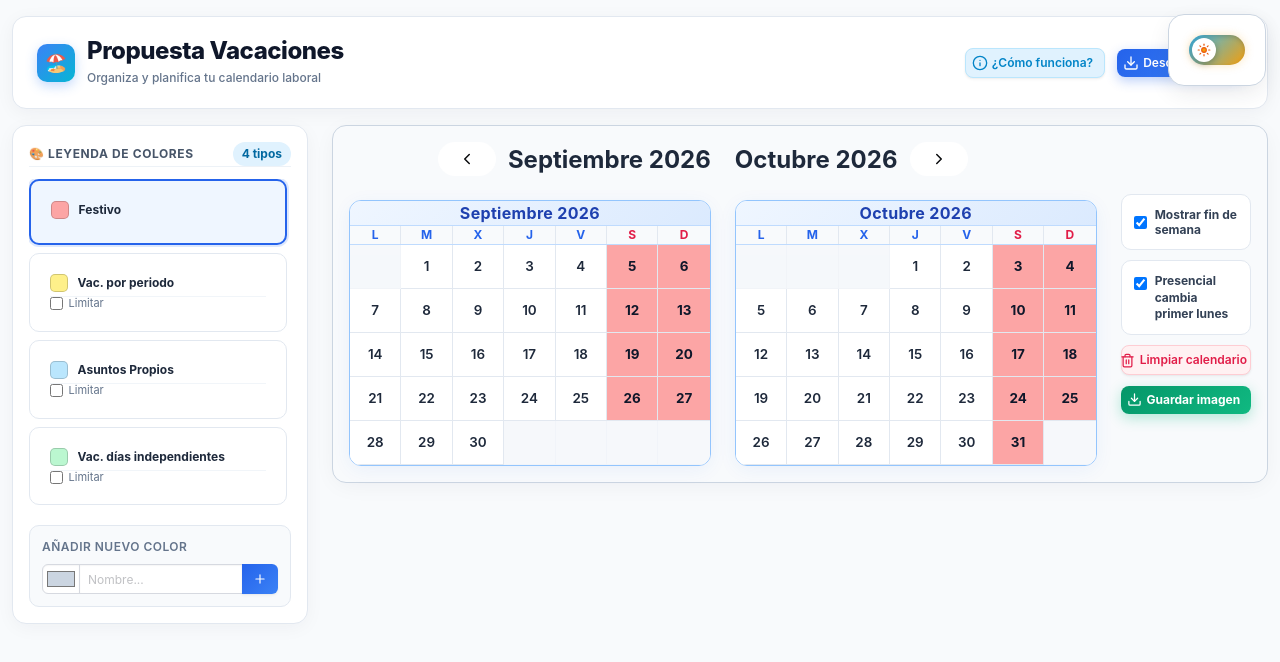
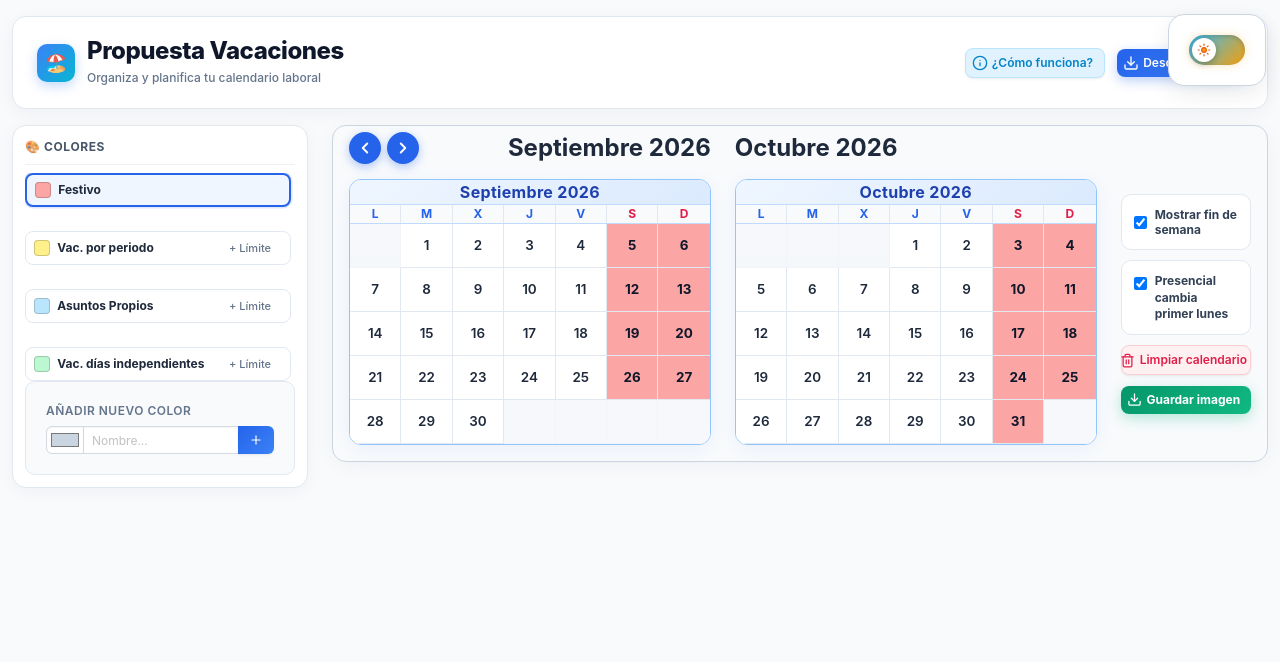
Before and after one commit to demalmar/PropuestaVacaciones, a React (Vite) app: page / in a window 1280 px wide. Shown: the top 662 px of the page. Built offline with nearby package versions, Linux system fonts and the light colour scheme.

Commit message:
feat: Colores compact single-line list with inline limits, delete custom categories, and absolute << >> buttons

```diff
--- a/index.tsx
+++ b/index.tsx
@@ -171,7 +171,23 @@ const CalendarApp = () => {
     const newId = Date.now().toString();
     setLegendColors(prev => [...prev, { id: newId, label: newLabel, color: newColorHex }]);
     setNewLabel('');
-    setActiveColorId(newId); // Selecciona el nuevo color automticamente
+    setActiveColorId(newId); // Selecciona el nuevo color automáticamente
+  };
+
+  const handleDeleteColor = (idToDelete) => {
+    setLegendColors(prev => prev.filter(c => c.id !== idToDelete));
+    setColoredDays(prev => {
+      const updated = { ...prev };
+      Object.keys(updated).forEach(dateStr => {
+        if (updated[dateStr] === idToDelete) {
+          delete updated[dateStr];
+        }
+      });
+      return updated;
+    });
+    if (activeColorId === idToDelete) {
+      setActiveColorId('1');
+    }
   };
 
   const handlePrevMonth = () => {
@@ -610,10 +626,10 @@ const CalendarApp = () => {
           {/* Fila Principal: Panel Leyenda a la izquierda | Panel Calendarios en el centro con Acciones a su derecha */}
           <div className="columns is-variable is-3 is-desktop">
 
-            {/* 1. Contenedor Propio Izquierdo: Leyenda de Colores + Añadir nuevo color */}
+            {/* 1. Contenedor Propio Izquierdo: Colores + Añadir nuevo color */}
             <div className="column is-3-desktop is-4-tablet">
               <div
-                className="box p-4 is-flex is-flex-direction-column"
+                className="box p-3 is-flex is-flex-direction-column"
                 style={{
                   border: isDarkMode ? '1px solid #334155' : '1px solid #e2e8f0',
                   borderRadius: '14px',
@@ -622,19 +638,18 @@ const CalendarApp = () => {
                   boxShadow: isDarkMode ? 'none' : '0 4px 20px -2px rgba(30, 41, 59, 0.05)'
                 }}
               >
-                <div className="is-flex is-justify-content-space-between is-align-items-center pb-2.5 mb-3" style={{ borderBottom: isDarkMode ? '1px solid #334155' : '1px solid #edf2f7' }}>
+                {/* Cabecera Colores */}
+                <div className="pb-2 mb-2" style={{ borderBottom: isDarkMode ? '1px solid #334155' : '1px solid #edf2f7' }}>
                   <h3 className="is-size-7 is-uppercase has-text-weight-bold" style={{ color: isDarkMode ? '#94a3b8' : '#475569', letterSpacing: '0.05em' }}>
-                    🎨 Leyenda de Colores
+                    🎨 Colores
                   </h3>
-                  <span className="tag is-rounded is-small" style={{ backgroundColor: isDarkMode ? '#334155' : '#e0f2fe', color: isDarkMode ? '#93c5fd' : '#0369a1', fontWeight: 700 }}>
-                    {legendColors.length} tipos
-                  </span>
                 </div>
 
-                {/* Contenedor con scroll interno para la lista de etiquetas */}
-                <div className="custom-scrollbar pr-1 mb-3" style={{ maxHeight: '350px', overflowY: 'auto' }}>
+                {/* Lista compacta de colores */}
+                <div className="custom-scrollbar pr-1 mb-2.5" style={{ maxHeight: '380px', overflowY: 'auto' }}>
                   {legendColors.map((item) => {
                     const isSpecial = ['2', '3', '4'].includes(item.id);
+                    const isCustom = !['1', '2', '3', '4'].includes(item.id);
                     const limitConfig = limits[item.id];
                     const usage = Object.values(coloredDays).filter(id => id === item.id).length;
                     const remaining = (limitConfig?.max || 0) - usage;
@@ -650,76 +665,107 @@ const CalendarApp = () => {
                     return (
                       <div
                         key={item.id}
-                        className="box p-2.5 mb-2"
+                        onClick={() => setActiveColorId(item.id)}
+                        className="box mb-1.5 is-flex is-align-items-center is-justify-content-space-between"
                         style={{
                           cursor: 'pointer',
                           border: itemBorder,
                           backgroundColor: itemBg,
-                          boxShadow: isActive ? '0 0 0 2px rgba(37,99,235,0.15)' : 'none',
-                          borderRadius: '10px',
-                          transition: 'all 0.15s ease'
+                          boxShadow: isActive ? '0 0 0 1.5px rgba(37,99,235,0.15)' : 'none',
+                          borderRadius: '8px',
+                          padding: '4px 8px',
+                          minHeight: '34px',
+                          transition: 'all 0.12s ease',
+                          gap: '0.4rem'
                         }}
                       >
-                        <div
-                          title={item.fullName || item.label}
-                          onClick={() => setActiveColorId(item.id)}
-                          className="is-flex is-align-items-center mb-1"
-                          style={{ gap: '0.6rem' }}
-                        >
+                        {/* Izquierda: Muestra de color + Nombre en una sola línea */}
+                        <div className="is-flex is-align-items-center is-flex-grow-1 is-clipped" style={{ gap: '0.45rem', minWidth: 0 }}>
                           <span
                             style={{
-                              width: '18px',
-                              height: '18px',
-                              borderRadius: '5px',
+                              width: '16px',
+                              height: '16px',
+                              borderRadius: '4px',
                               backgroundColor: item.color,
                               border: '1px solid rgba(0,0,0,0.18)',
                               display: 'inline-block',
                               flexShrink: 0
                             }}
                           />
-                          <span className="is-size-7 has-text-weight-bold is-flex-grow-1 is-clipped" style={{ color: isDarkMode ? '#f1f5f9' : '#1e293b' }}>
+                          <span
+                            className="is-size-7 has-text-weight-bold is-clipped"
+                            title={item.fullName || item.label}
+                            style={{
+                              color: isDarkMode ? '#f1f5f9' : '#1e293b',
+                              whiteSpace: 'nowrap',
+                              overflow: 'hidden',
+                              textOverflow: 'ellipsis',
+                              fontSize: '12px'
+                            }}
+                          >
                             {item.label}
                           </span>
                         </div>
+
+                        {/* Derecha: Control de límite compacto o papelera para eliminar personalizadas */}
+                        <div className="is-flex is-align-items-center" style={{ gap: '0.25rem', flexShrink: 0 }} onClick={(e) => e.stopPropagation()}>
                           {isSpecial && (
-                          <div className="is-flex is-align-items-center is-justify-content-space-between pt-1.5 mt-1" style={{ borderTop: isDarkMode ? '1px solid #334155' : '1px solid #f1f5f9' }}>
-                            <label className="checkbox is-size-7 has-text-grey is-flex is-align-items-center" style={{ gap: '0.35rem' }}>
-                              <input
-                                type="checkbox"
-                                checked={limitConfig?.enabled || false}
-                                onChange={(e) => handleLimitToggle(item.id, e.target.checked)}
-                              />
-                              <span style={{ fontSize: '11px', color: isDarkMode ? '#94a3b8' : '#64748b' }}>Limitar</span>
-                            </label>
-                            {limitConfig?.enabled && (
-                              <div className="is-flex is-align-items-center" style={{ gap: '0.25rem' }}>
+                            limitConfig?.enabled ? (
+                              <div className="is-flex is-align-items-center" style={{ gap: '0.2rem' }}>
                                 <input
                                   type="number"
                                   min="0"
                                   value={limitConfig.max}
                                   onChange={(e) => handleLimitChange(item.id, parseInt(e.target.value) || 0)}
                                   className="input is-small has-text-centered py-0 px-1"
-                                  style={{ width: '42px', height: '22px', fontSize: '11px', borderRadius: '5px' }}
+                                  style={{ width: '36px', height: '22px', fontSize: '11px', borderRadius: '4px' }}
                                   title="Límite máximo de días"
                                 />
                                 <span
                                   className="tag is-small"
                                   style={{
                                     fontSize: '10px',
-                                    height: '20px',
-                                    padding: '0 6px',
+                                    height: '22px',
+                                    padding: '0 5px',
                                     fontWeight: 700,
-                                    borderRadius: '5px',
+                                    borderRadius: '4px',
                                     backgroundColor: remaining <= 0 ? '#ffe4e6' : '#dcfce7',
                                     color: remaining <= 0 ? '#e11d48' : '#15803d'
                                   }}
+                                  title={`Días restantes: ${remaining}`}
                                 >
                                   Restan {remaining}
                                 </span>
+                                <button
+                                  onClick={() => handleLimitToggle(item.id, false)}
+                                  className="delete is-small"
+                                  title="Desactivar límite"
+                                  style={{ width: '16px', height: '16px', minWidth: '16px', minHeight: '16px' }}
+                                />
                               </div>
+                            ) : (
+                              <button
+                                onClick={() => handleLimitToggle(item.id, true)}
+                                className="button is-small is-ghost px-1.5 py-0"
+                                style={{ height: '22px', fontSize: '11px', color: isDarkMode ? '#94a3b8' : '#64748b', textDecoration: 'none' }}
+                                title="Activar límite de días"
+                              >
+                                + Límite
+                              </button>
+                            )
+                          )}
+
+                          {isCustom && (
+                            <button
+                              onClick={() => handleDeleteColor(item.id)}
+                              className="button is-small is-ghost p-1"
+                              style={{ height: '22px', width: '22px', color: '#e11d48', border: 'none' }}
+                              title="Eliminar este color"
+                            >
+                              <Trash2 size={13} />
+                            </button>
                           )}
                         </div>
-                        )}
                       </div>
                     );
                   })}
@@ -727,7 +773,7 @@ const CalendarApp = () => {
 
                 {/* Añadir nuevo color */}
                 <div
-                  className="box p-3 mt-auto"
+                  className="box p-2.5 mt-auto"
                   style={{
                     border: isDarkMode ? '1px solid #334155' : '1px solid #e2e8f0',
                     boxShadow: 'none',
@@ -735,7 +781,7 @@ const CalendarApp = () => {
                     borderRadius: '10px'
                   }}
                 >
-                  <label className="label is-size-7 is-uppercase mb-2" style={{ color: isDarkMode ? '#94a3b8' : '#64748b', fontSize: '11px', letterSpacing: '0.04em' }}>
+                  <label className="label is-size-7 is-uppercase mb-1.5" style={{ color: isDarkMode ? '#94a3b8' : '#64748b', fontSize: '11px', letterSpacing: '0.04em' }}>
                     Añadir nuevo color
                   </label>
                   <div className="field has-addons mb-0">
@@ -745,7 +791,7 @@ const CalendarApp = () => {
                         value={newColorHex}
                         onChange={(e) => setNewColorHex(e.target.value)}
                         className="input is-small"
-                        style={{ width: '38px', height: '30px', padding: '2px', cursor: 'pointer', borderRadius: '6px 0 0 6px' }}
+                        style={{ width: '38px', height: '28px', padding: '2px', cursor: 'pointer', borderRadius: '6px 0 0 6px' }}
                         title="Seleccionar color"
                       />
                     </div>
@@ -756,7 +802,7 @@ const CalendarApp = () => {
                         onChange={(e) => setNewLabel(e.target.value)}
                         placeholder="Nombre..."
                         className="input is-small"
-                        style={{ height: '30px', borderRadius: 0 }}
+                        style={{ height: '28px', borderRadius: 0, fontSize: '12px' }}
                         onKeyDown={(e) => e.key === 'Enter' && handleAddColor()}
                       />
                     </div>
@@ -765,7 +811,7 @@ const CalendarApp = () => {
                         onClick={handleAddColor}
                         className="button is-small"
                         style={{
-                          height: '30px',
+                          height: '28px',
                           background: 'linear-gradient(135deg, #2563eb, #3b82f6)',
                           color: '#ffffff',
                           border: 'none',
@@ -796,35 +842,82 @@ const CalendarApp = () => {
                 <div className="columns is-variable is-3 is-desktop">
                   {/* Bloque de los dos calendarios con su cabecera centrada exactamente sobre los dos calendarios */}
                   <div className="column is-10-desktop is-12-tablet">
-                    {/* Fila de selectores y títulos alineados con cada calendario */}
-                    <div className="columns is-variable is-3 is-mobile mb-3">
-                      {/* Primer mes y selector izquierdo: justificado a la derecha del primer calendario */}
-                      <div className="column is-6 is-flex is-align-items-center is-justify-content-flex-end" style={{ gap: '0.75rem' }}>
+
+                    {/* Fila de navegación << >> al inicio y títulos de meses */}
+                    <div style={{ position: 'relative', width: '100%', marginBottom: '0.85rem' }}>
+
+                      {/* Selectores << >> al inicio de la línea sin influir en el desplazamiento del texto */}
+                      <div
+                        style={{
+                          position: 'absolute',
+                          left: 0,
+                          top: '50%',
+                          transform: 'translateY(-50%)',
+                          display: 'flex',
+                          alignItems: 'center',
+                          gap: '6px',
+                          zIndex: 10
+                        }}
+                      >
                         <button
                           onClick={handlePrevMonth}
-                          className={`button is-rounded shadow-sm ${isDarkMode ? 'is-dark' : 'is-white'}`}
+                          className="button is-small is-rounded"
+                          style={{
+                            width: '32px',
+                            height: '32px',
+                            padding: 0,
+                            backgroundColor: isDarkMode ? '#3b82f6' : '#2563eb',
+                            color: '#ffffff',
+                            border: 'none',
+                            boxShadow: '0 3px 10px rgba(37, 99, 235, 0.35)',
+                            display: 'flex',
+                            alignItems: 'center',
+                            justifyContent: 'center',
+                            cursor: 'pointer'
+                          }}
                           title="Mes anterior"
                         >
-                          <ChevronLeft size={18} />
+                          <ChevronLeft size={18} strokeWidth={2.5} />
                         </button>
+                        <button
+                          onClick={handleNextMonth}
+                          className="button is-small is-rounded"
+                          style={{
+                            width: '32px',
+                            height: '32px',
+                            padding: 0,
+                            backgroundColor: isDarkMode ? '#3b82f6' : '#2563eb',
+                            color: '#ffffff',
+                            border: 'none',
+                            boxShadow: '0 3px 10px rgba(37, 99, 235, 0.35)',
+                            display: 'flex',
+                            alignItems: 'center',
+                            justifyContent: 'center',
+                            cursor: 'pointer'
+                          }}
+                          title="Mes siguiente"
+                        >
+                          <ChevronRight size={18} strokeWidth={2.5} />
+                        </button>
+                      </div>
+
+                      {/* Fila de los dos meses: mes 1 a la derecha del primer calendario, mes 2 a la izquierda del segundo */}
+                      <div className="columns is-variable is-3 is-mobile mb-0">
+                        {/* Primer mes justificado a la derecha del primer calendario */}
+                        <div className="column is-6 is-flex is-align-items-center is-justify-content-flex-end py-1">
                           <h2 className="title is-4 mb-0 has-text-weight-bold" style={{ color: isDarkMode ? '#f8fafc' : '#1e293b' }}>
                             {MONTHS[leftMonth]} {leftYear}
                           </h2>
                         </div>
 
-                      {/* Segundo mes y selector derecho: justificado a la izquierda del segundo calendario */}
-                      <div className="column is-6 is-flex is-align-items-center is-justify-content-flex-start" style={{ gap: '0.75rem' }}>
+                        {/* Segundo mes justificado a la izquierda del segundo calendario */}
+                        <div className="column is-6 is-flex is-align-items-center is-justify-content-flex-start py-1">
                           <h2 className="title is-4 mb-0 has-text-weight-bold" style={{ color: isDarkMode ? '#f8fafc' : '#1e293b' }}>
                             {MONTHS[rightMonth]} {rightYear}
                           </h2>
-                        <button
-                          onClick={handleNextMonth}
-                          className={`button is-rounded shadow-sm ${isDarkMode ? 'is-dark' : 'is-white'}`}
-                          title="Mes siguiente"
-                        >
-                          <ChevronRight size={18} />
-                        </button>
                         </div>
+                      </div>
+
                     </div>
 
                     {/* Los dos calendarios lado a lado */}
```
Lines whose indentation alone changed are shown as unchanged.
